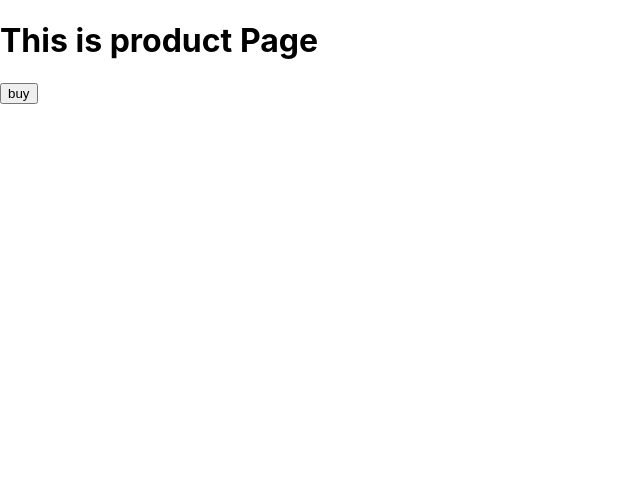
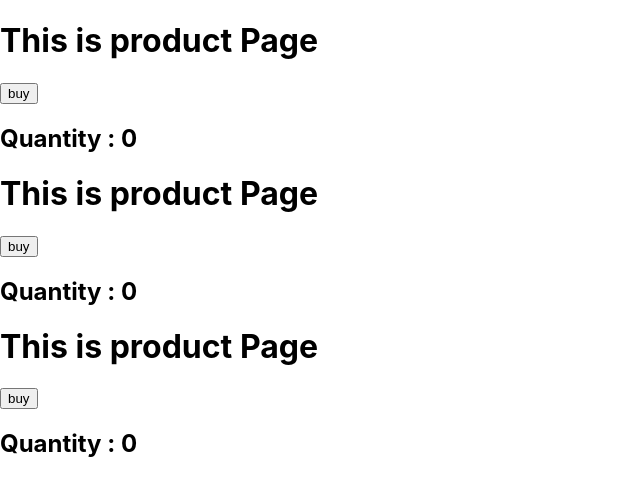
Before and after one commit to Furqan859/react-practise--12, a React (Create React App) app: page / in a window 1280 px wide. Shown: the top 496 px of the page, without its empty margins (0-640 px from the left). Built offline with nearby package versions, Linux system fonts and the light colour scheme.

Commit message:
I will Create a reusable component

```diff
--- a/src/App.js
+++ b/src/App.js
@@ -1,11 +1,12 @@
 import React from "react";
+import Products from "./component/Products";
 const App = ()=>{
-    const buy = () => {
-      alert("this is button")
-    }
+
+
     return(<div>
-        <h1>This is product Page</h1>
-        <button onClick={buy}>buy</button>
+  <Products />
+  <Products />
+  <Products />
     </div>)
 }
 export default App;
--- a/src/component/Products.js
+++ b/src/component/Products.js
@@ -1,4 +1,15 @@
+import React , {useState} from "react";
 const Products = () => {
-    return()
+    const [quantity , setQuantity] = useState(0);
+
+    const buy = () => {
+        // alert("this is button")
+        setQuantity(quantity +1 )
+    }
+    return(<div>
+        <h1>This is product Page</h1>
+        <button onClick={buy}>buy</button>
+        <h2>Quantity : {quantity}</h2>
+    </div>)
 }
 export default Products;
```
